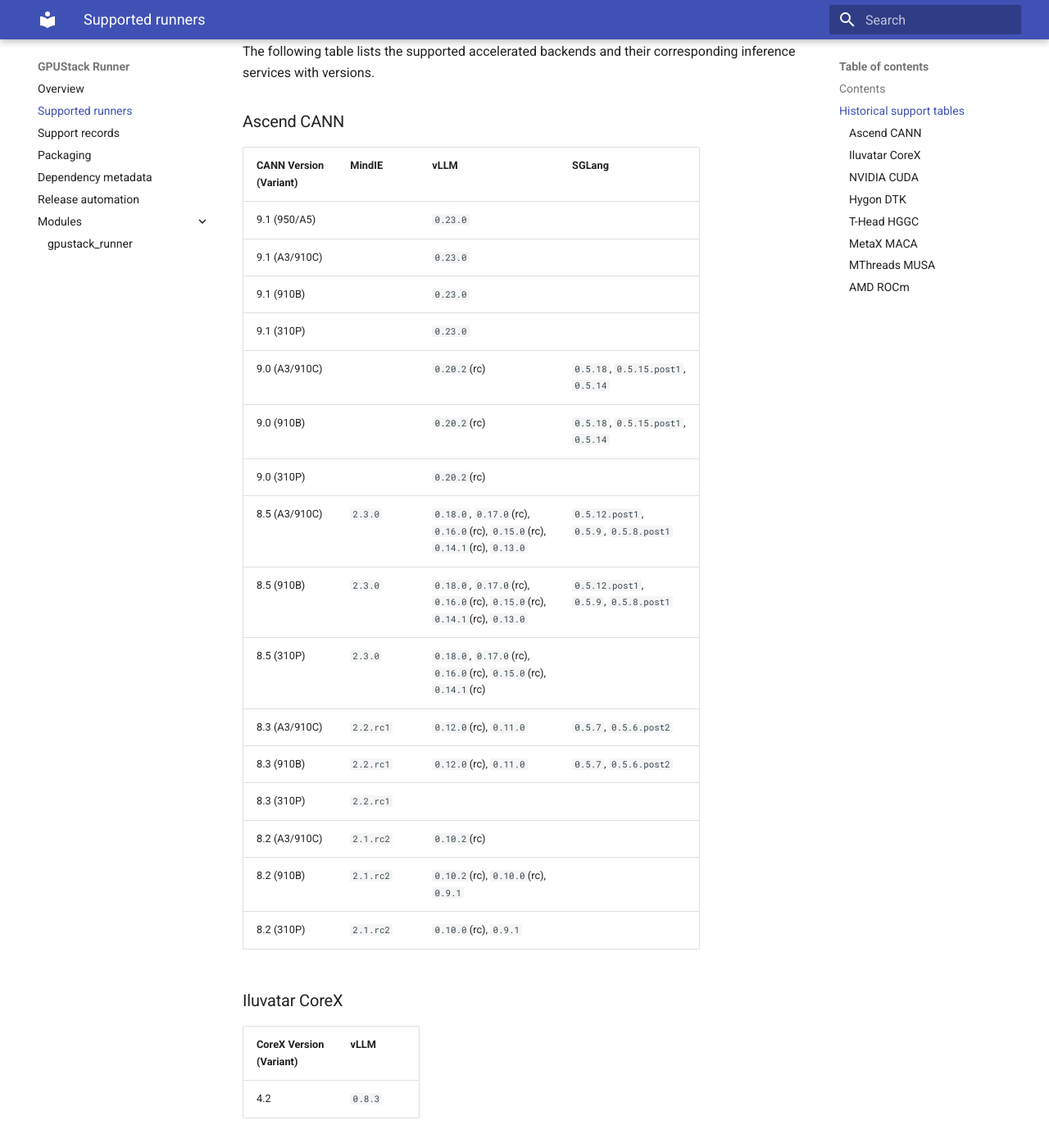
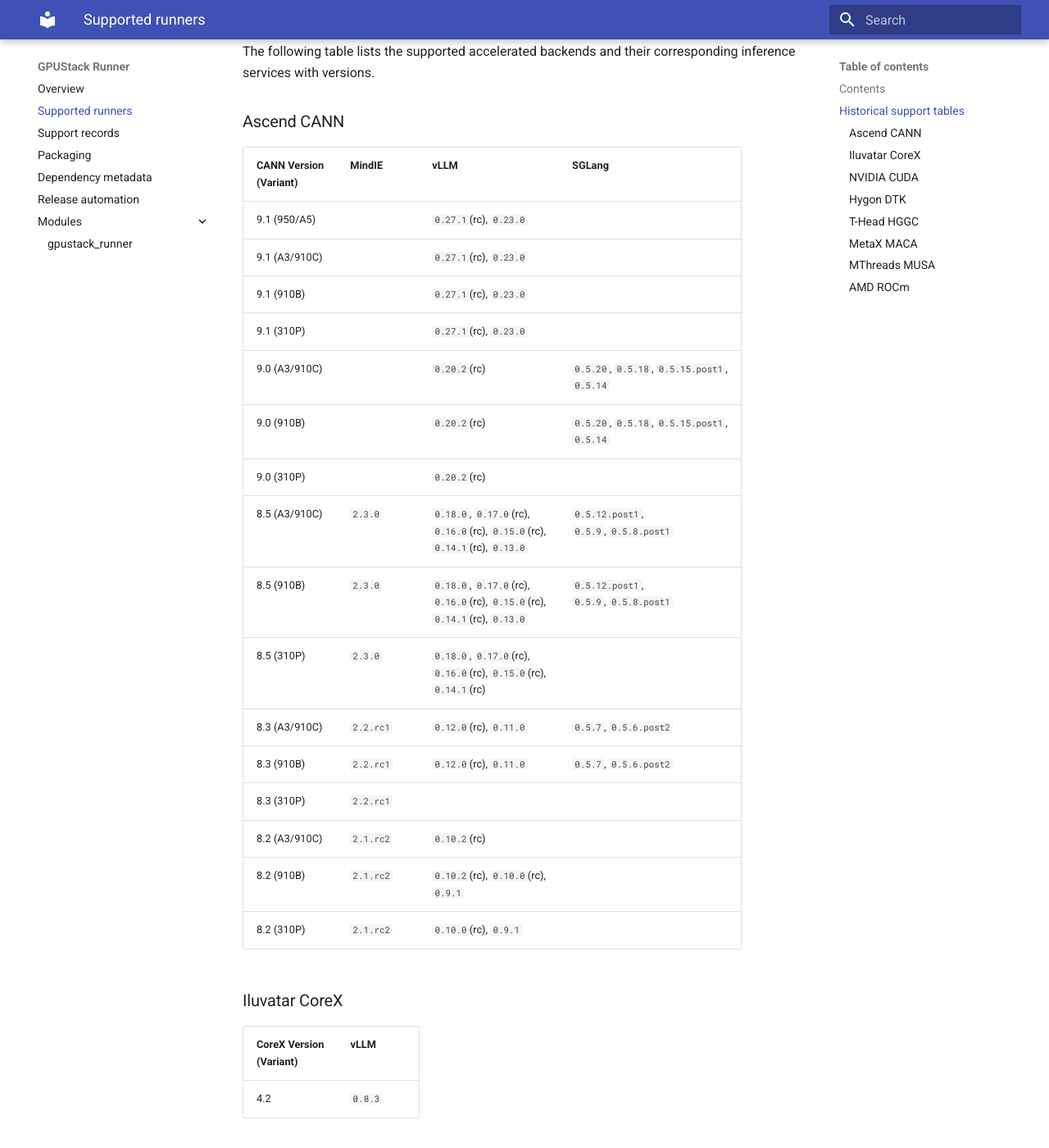
Before and after one commit to gpustack/runner, an MkDocs documentation site: the page built from docs/supported-runners.md, in a window 1280 px wide and 1400 px high, scrolled down 542 px. Shown: the whole window at 82% size. Built offline with MkDocs 1.6.1 and Material for MkDocs 9.7.7, drawn with Linux system fonts in a browser that asks for light colours; some of the changed text lies outside the part shown.

Commit message:
docs: align supported runner versions with published records
- README supported-runners cells now show the newest published engine
  with its runtime line: CANN vLLM 0.27.1 (9.1) and SGLang 0.5.20 (9.0),
  CUDA vLLM 0.31.0 (13.0) and SGLang 0.5.21 (13.0), ROCm vLLM 0.31.0
  (7.2) and SGLang 0.5.21 (7.2)
- historical tables gain the newly published versions at cell head;
  CANN 9.1 vLLM 0.27.1 carries the (rc) marker for its prerelease
  vllm-ascend plugin
- all 13 published rows cross-checked against the measured catalog
  (platforms and plugin versions match)

Signed-off-by: thxCode <thxcode0824@gmail.com>

```diff
--- a/docs/supported-runners.md
+++ b/docs/supported-runners.md
@@ -21,12 +21,12 @@
 
 | CANN Version <br/> (Variant) | MindIE    | vLLM                                                                                 | SGLang                                      |
 |------------------------------|-----------|--------------------------------------------------------------------------------------|---------------------------------------------|
-| 9.1 (950/A5)                 |           | `0.23.0`                                                                             |                                             |
-| 9.1 (A3/910C)                |           | `0.23.0`                                                                             |                                             |
-| 9.1 (910B)                   |           | `0.23.0`                                                                             |                                             |
-| 9.1 (310P)                   |           | `0.23.0`                                                                             |                                             |
-| 9.0 (A3/910C)                |           | `0.20.2`(rc)                                                                         | `0.5.18`, `0.5.15.post1`, <br/>`0.5.14`     |
-| 9.0 (910B)                   |           | `0.20.2`(rc)                                                                         | `0.5.18`, `0.5.15.post1`, <br/>`0.5.14`     |
+| 9.1 (950/A5)                 |           | `0.27.1`(rc), `0.23.0`                                                                             |                                             |
+| 9.1 (A3/910C)                |           | `0.27.1`(rc), `0.23.0`                                                                             |                                             |
+| 9.1 (910B)                   |           | `0.27.1`(rc), `0.23.0`                                                                             |                                             |
+| 9.1 (310P)                   |           | `0.27.1`(rc), `0.23.0`                                                                             |                                             |
+| 9.0 (A3/910C)                |           | `0.20.2`(rc)                                                                         | `0.5.20`, `0.5.18`, `0.5.15.post1`, <br/>`0.5.14`     |
+| 9.0 (910B)                   |           | `0.20.2`(rc)                                                                         | `0.5.20`, `0.5.18`, `0.5.15.post1`, <br/>`0.5.14`     |
 | 9.0 (310P)                   |           | `0.20.2`(rc)                                                                         |                                             |
 | 8.5 (A3/910C)                | `2.3.0`   | `0.18.0`, `0.17.0`(rc), <br/>`0.16.0`(rc), `0.15.0`(rc), <br/>`0.14.1`(rc), `0.13.0` | `0.5.12.post1`, <br/>`0.5.9`, `0.5.8.post1` |
 | 8.5 (910B)                   | `2.3.0`   | `0.18.0`, `0.17.0`(rc), <br/>`0.16.0`(rc), `0.15.0`(rc), <br/>`0.14.1`(rc), `0.13.0` | `0.5.12.post1`, <br/>`0.5.9`, `0.5.8.post1` |
@@ -48,8 +48,8 @@
 
 | CUDA Version <br/> (Variant) | vLLM                                                                                                                                                                                                              | SGLang                                                                                                            | VoxBox   |
 |------------------------------|-------------------------------------------------------------------------------------------------------------------------------------------------------------------------------------------------------------------|-------------------------------------------------------------------------------------------------------------------|----------|
-| 13.0                         | `0.29.0`, `0.27.1`,<br/> `0.25.1`, `0.24.0`,<br/> `0.22.1`, `0.21.0`,<br/> `0.20.2`, `0.19.1`,<br/> `0.18.1`                                                                                                      | `0.5.18`, `0.5.15.post1`, <br/>`0.5.14`, `0.5.12.post1`                                                           |          |
-| 12.9                         | `0.29.0`, `0.27.1`,<br/> `0.25.1`, `0.24.0`,<br/> `0.22.1`, `0.21.0`,<br/> `0.20.2`, `0.19.1`,<br/> `0.18.1`, `0.17.1`,<br/> `0.16.0`, `0.15.1`,<br/> `0.14.1`, `0.13.0`,<br/> `0.12.0`, `0.11.2`                 | `0.5.18`, `0.5.15.post1`,<br/> `0.5.14`, `0.5.12.post1`, <br/>`0.5.9`, `0.5.8.post1`, <br/>`0.5.7`, `0.5.6.post2` |          |
+| 13.0                         | `0.31.0`, `0.30.0`,<br/> `0.29.0`, `0.27.1`,<br/> `0.25.1`, `0.24.0`,<br/> `0.22.1`, `0.21.0`,<br/> `0.20.2`, `0.19.1`,<br/> `0.18.1`                                                                                                      | `0.5.21`, `0.5.18`, `0.5.15.post1`, <br/>`0.5.14`, `0.5.12.post1`                                                           |          |
+| 12.9                         | `0.31.0`, `0.29.0`,<br/> `0.27.1`, `0.25.1`,<br/> `0.24.0`, `0.22.1`,<br/> `0.21.0`, `0.20.2`,<br/> `0.19.1`, `0.18.1`,<br/> `0.17.1`, `0.16.0`,<br/> `0.15.1`, `0.14.1`,<br/> `0.13.0`, `0.12.0`,<br/> `0.11.2`                 | `0.5.18`, `0.5.15.post1`,<br/> `0.5.14`, `0.5.12.post1`, <br/>`0.5.9`, `0.5.8.post1`, <br/>`0.5.7`, `0.5.6.post2` |          |
 | 12.8                         | `0.17.1`, `0.16.0`, <br/>`0.15.1`, `0.14.1`, <br/>`0.13.0`, `0.12.0`, <br/>`0.11.2`, `0.10.2`                                                                                                                     | `0.5.9`, `0.5.8.post1`, <br/>`0.5.7`, `0.5.6.post2`, <br/>`0.5.5.post3`                                           | `0.0.21` |
 | 12.6                         | `0.15.1`, `0.14.1`, <br/>`0.13.0`, `0.12.0`, <br/>`0.11.2`, `0.10.2`                                                                                                                                              |                                                                                                                   | `0.0.21` |
 
@@ -88,7 +88,7 @@
 
 | ROCm Version <br/> (Variant) | vLLM                                                                                                          | SGLang                                                    |
 |------------------------------|---------------------------------------------------------------------------------------------------------------|-----------------------------------------------------------|
-| 7.2                          | `0.29.0`, `0.27.1`,<br/> `0.25.1`, `0.24.0`,<br/> `0.22.1`, `0.21.0`,<br/> `0.20.2`, `0.19.1`                 | `0.5.18`, `0.5.15.post1`, <br/>`0.5.14`, `0.5.12.post1`   |
+| 7.2                          | `0.31.0`, `0.30.0`,<br/> `0.29.0`, `0.27.1`,<br/> `0.25.1`, `0.24.0`,<br/> `0.22.1`, `0.21.0`,<br/> `0.20.2`, `0.19.1`                 | `0.5.21`, `0.5.18`, `0.5.15.post1`, <br/>`0.5.14`, `0.5.12.post1`   |
 | 7.1                          | `0.17.1`                                                                                                      |                                                           |
 | 7.0                          | `0.18.1`, `0.16.0`,<br/> `0.15.1`, `0.14.1`,<br/> `0.13.0`, `0.12.0`,<br/> `0.11.2`                           | `0.5.9`, `0.5.8.post1`, <br/>`0.5.7`, `0.5.6.post2`       |
 | 6.4                          | `0.16.0`, `0.15.1`,<br/> `0.14.1`, `0.13.0`,<br/> `0.12.0`, `0.11.2`,<br/> `0.10.2`                           | `0.5.8.post1`, `0.5.7`, <br/>`0.5.6.post2`, `0.5.5.post3` |
```
Also changed, not shown: README.md (+3 -3 lines).
